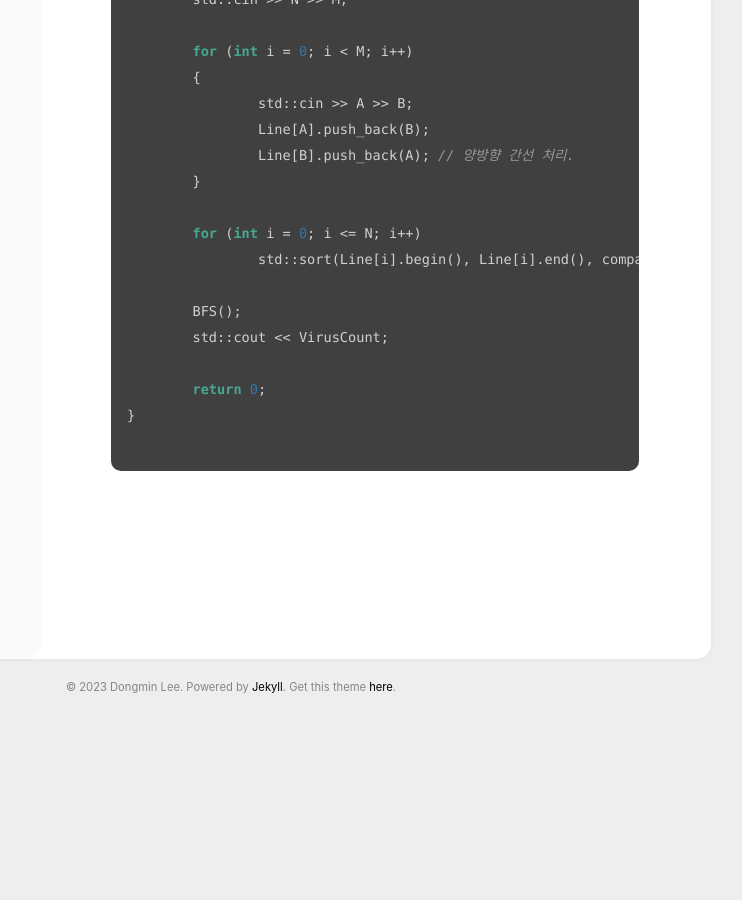
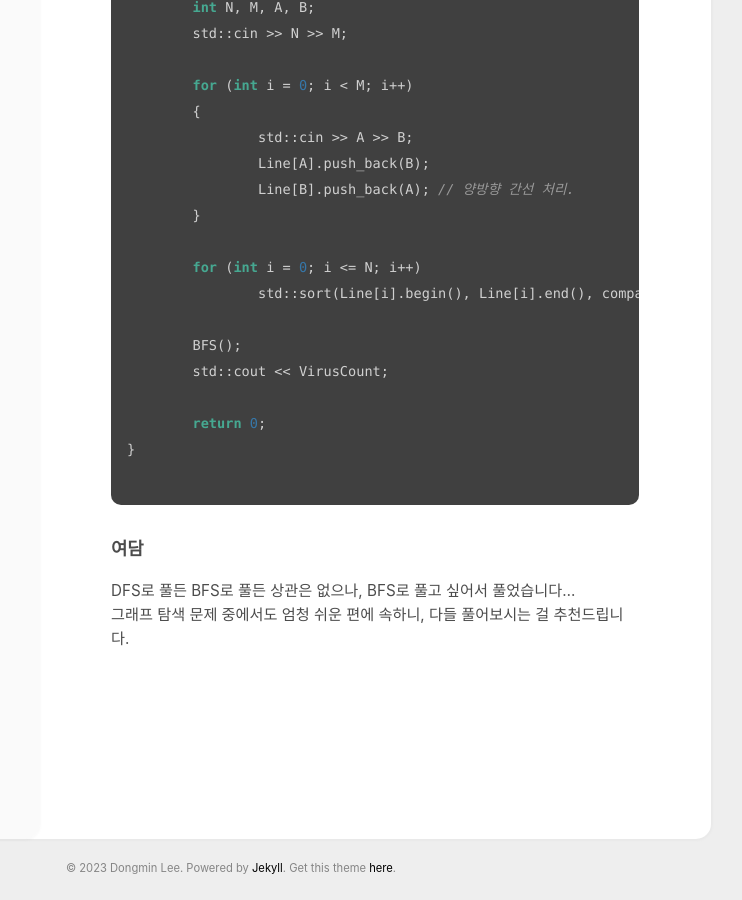
Before and after one commit to m0v3m1n/m0v3m1n.github.io, a Jekyll site: the page built from _posts/2023-03-25-B2.md, in a window 1280 px wide and 900 px high, scrolled down 1531 px. Shown: the whole window, without its empty margins (409-1151 px from the left). Built offline with Jekyll 4.4.1, drawn with Linux system fonts in a browser that asks for light colours; before the commit the page ends 2251 px from its top, so only the background shows below that.

Commit message:
Update 2023-03-25-B2.md

````diff
--- a/_posts/2023-03-25-B2.md
+++ b/_posts/2023-03-25-B2.md
@@ -7,8 +7,7 @@ comments: true
 ### 알고리즘 분류
 *그래프 탐색 - 너비 우선 탐색.*
 *(Graph Search - BFS)*
-***
-*실제 코드 :*
+### 실제 코드
 ```cpp
 #include <iostream>
 #include <vector>
@@ -71,3 +70,6 @@ int main()
 }
 
 ```
+### 여담
+DFS로 풀든 BFS로 풀든 상관은 없으나, BFS로 풀고 싶어서 풀었습니다...
+그래프 탐색 문제 중에서도 엄청 쉬운 편에 속하니, 다들 풀어보시는 걸 추천드립니다.
````
